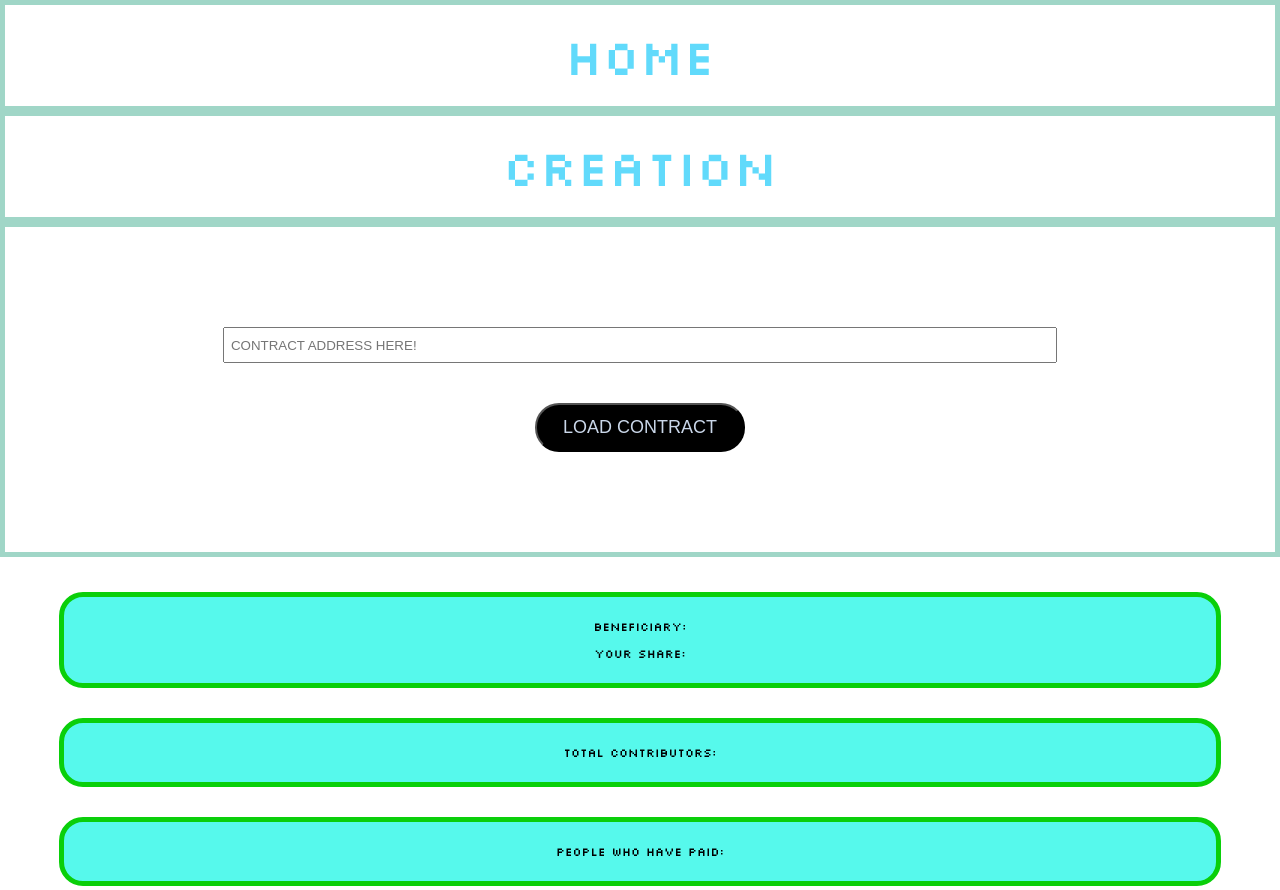
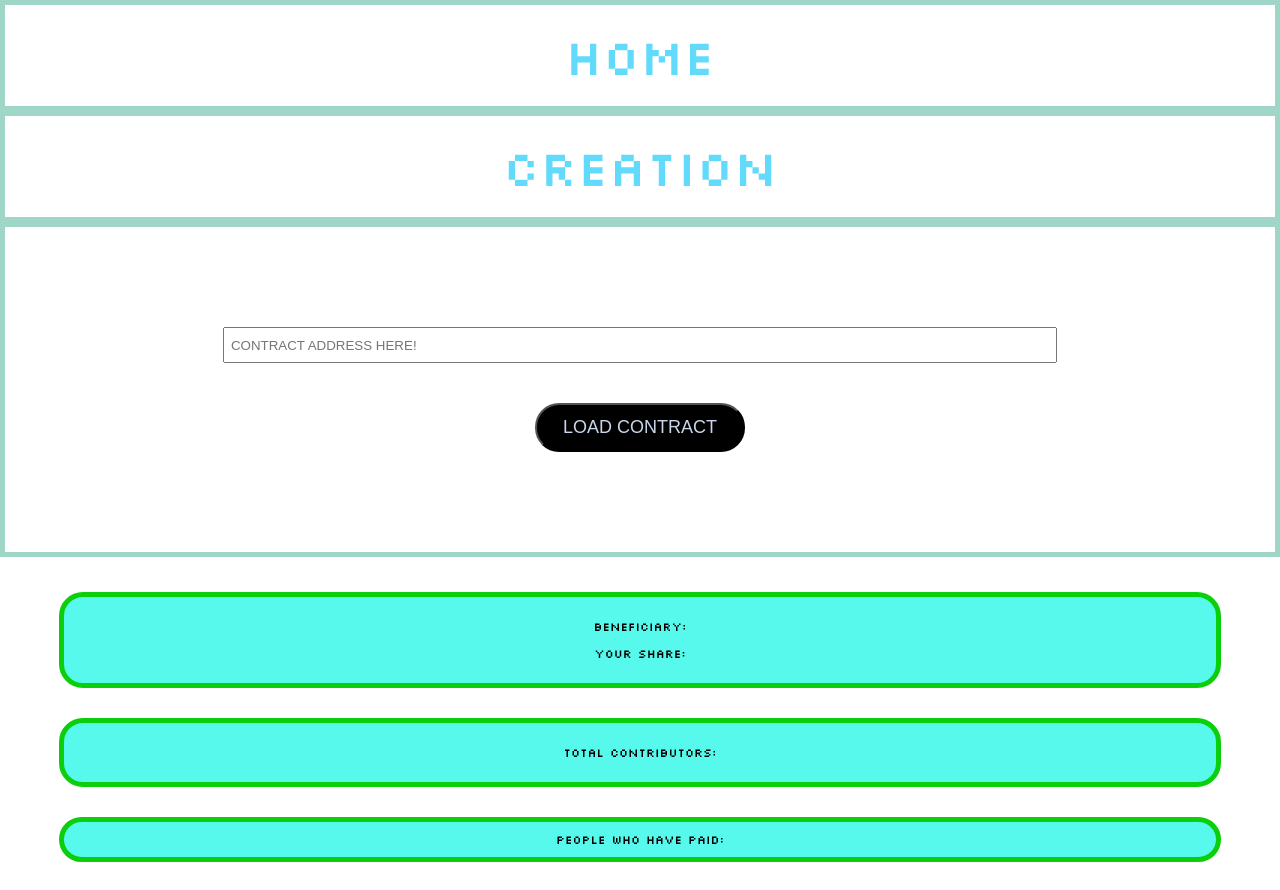
Before and after one commit to Banksy-said-hi/Dong-React, a React (Create React App) app: page /payment in a window 1280 px wide. Shown: the top 890 px of the page. Built offline with nearby package versions, Linux system fonts and the light colour scheme.

Commit message:
Code cleaning

```diff
--- a/src/components/Payment.js
+++ b/src/components/Payment.js
@@ -9,7 +9,7 @@ import { Link } from "react-router-dom";
 
 function Payment() {
 
-    const [people, setPeople] = useState([]);
+    const [people] = useState([]);
     const [loadButtonMessage, setLoadButtonMessage] = useState("LOAD CONTRACT");
 
     const [contractAddress, setContractAddress] = useState(null);
@@ -158,7 +158,7 @@ function Payment() {
                 </div>
 
                 <div className="div0">
-                    <p>People who have paid: {people.map((item, index) => <h2 key={index}>{item}</h2>)}</p>
+                    People who have paid: {people.map((item, index) => <h2 key={index}>{item}</h2>)}
                 </div>
 
                 <div className="div0">
```
